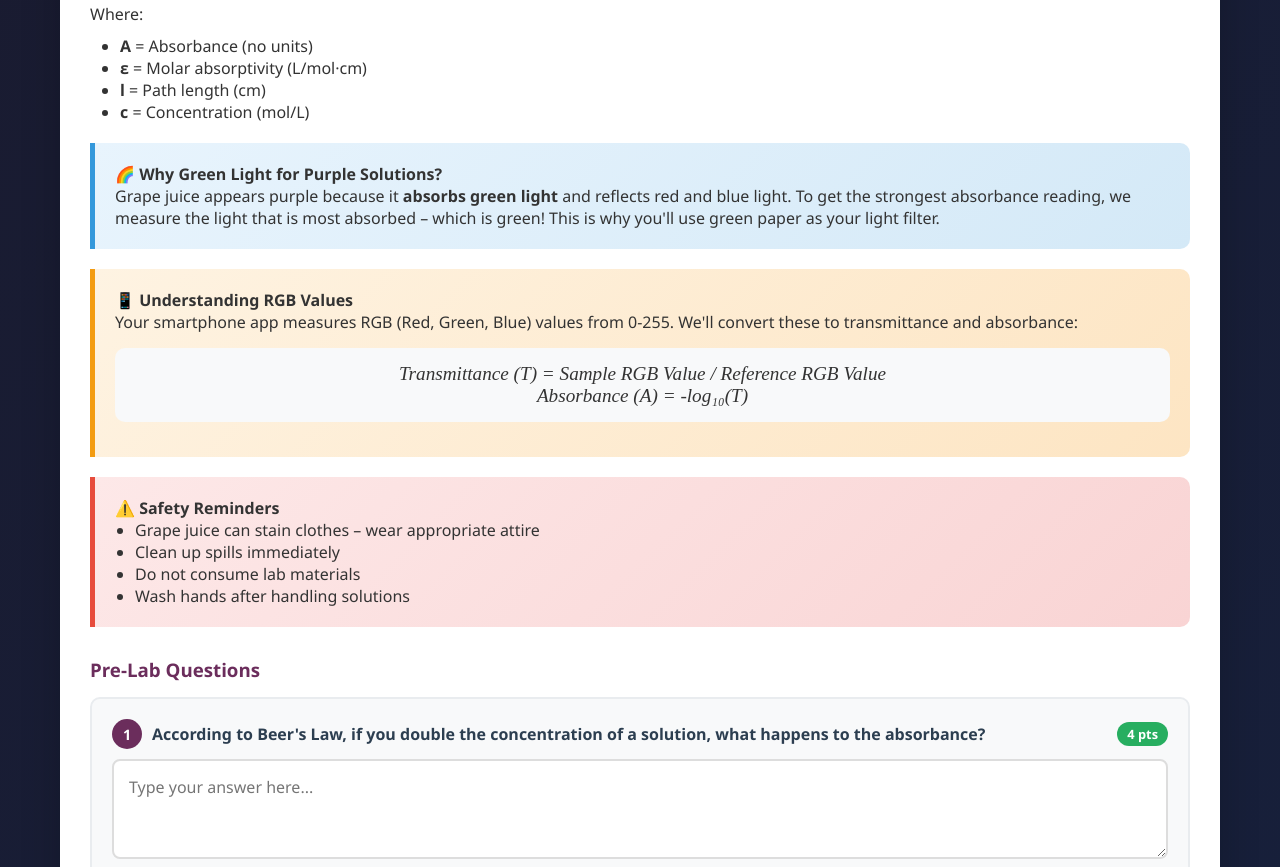
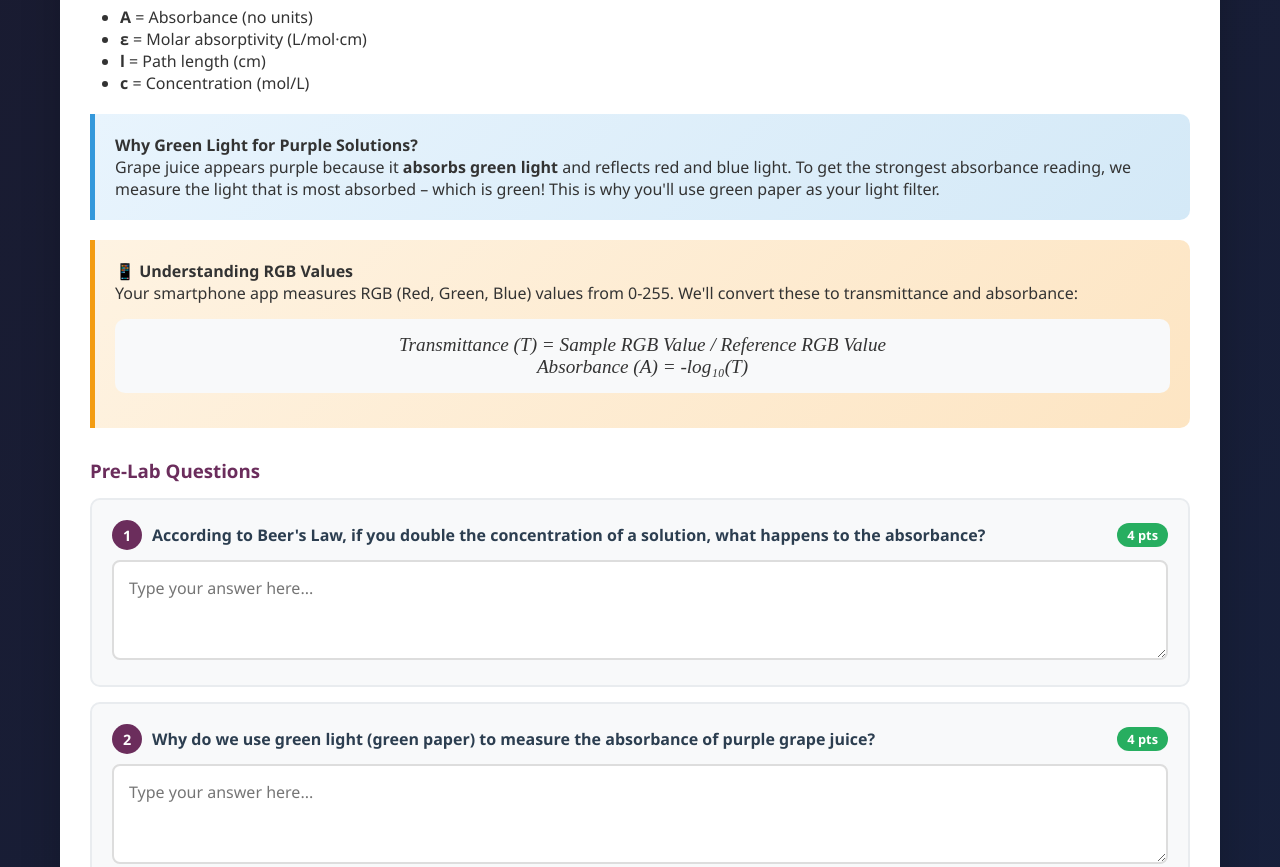
Before and after one commit to Mazdak2023/CHM, a plain HTML site: page Interactive_DIY_Colorimetry_Lab.html in a window 1280 px wide. Shown: the part 750-1617 px from the top of the page. Drawn offline with nearby package versions, Linux system fonts and the light colour scheme.

Commit message:
Revise lab title and remove safety reminders
Updated the title and removed safety reminders section.

```diff
--- a/Interactive_DIY_Colorimetry_Lab.html
+++ b/Interactive_DIY_Colorimetry_Lab.html
@@ -633,7 +633,8 @@
 <body>
     <!-- Header -->
     <div class="header">
-        <h1>🍇 DIY Colorimetry Lab</h1>
+        <h1>🍇 Lab 2: DIY Colorimetry</h1>
+        <p>Spring 2026 -- CHM125 -- Tehrani Labs</p>
         <p>Exploring Beer's Law with Grape Juice and Smartphone Technology</p>
     </div>
 
@@ -641,8 +642,6 @@
     <div class="student-info-bar">
         <label>Student Name:</label>
         <input type="text" id="studentName" placeholder="Enter your name" onchange="saveProgress()">
-        <label>Lab Partner:</label>
-        <input type="text" id="labPartner" placeholder="Partner's name" onchange="saveProgress()">
         <label>Date:</label>
         <input type="date" id="labDate" onchange="saveProgress()">
         <label>Section:</label>
@@ -711,7 +710,7 @@
             </ul>
 
             <div class="info-box">
-                <h4>🌈 Why Green Light for Purple Solutions?</h4>
+                <h4>Why Green Light for Purple Solutions?</h4>
                 <p>Grape juice appears purple because it <strong>absorbs green light</strong> and reflects red and blue light. To get the strongest absorbance reading, we measure the light that is most absorbed – which is green! This is why you'll use green paper as your light filter.</p>
             </div>
 
@@ -724,15 +723,6 @@
                 </div>
             </div>
 
-            <div class="safety-box">
-                <h4>⚠️ Safety Reminders</h4>
-                <ul style="margin-left: 20px;">
-                    <li>Grape juice can stain clothes – wear appropriate attire</li>
-                    <li>Clean up spills immediately</li>
-                    <li>Do not consume lab materials</li>
-                    <li>Wash hands after handling solutions</li>
-                </ul>
-            </div>
 
             <h3 style="margin: 30px 0 15px; color: var(--grape);">Pre-Lab Questions</h3>
 
```
